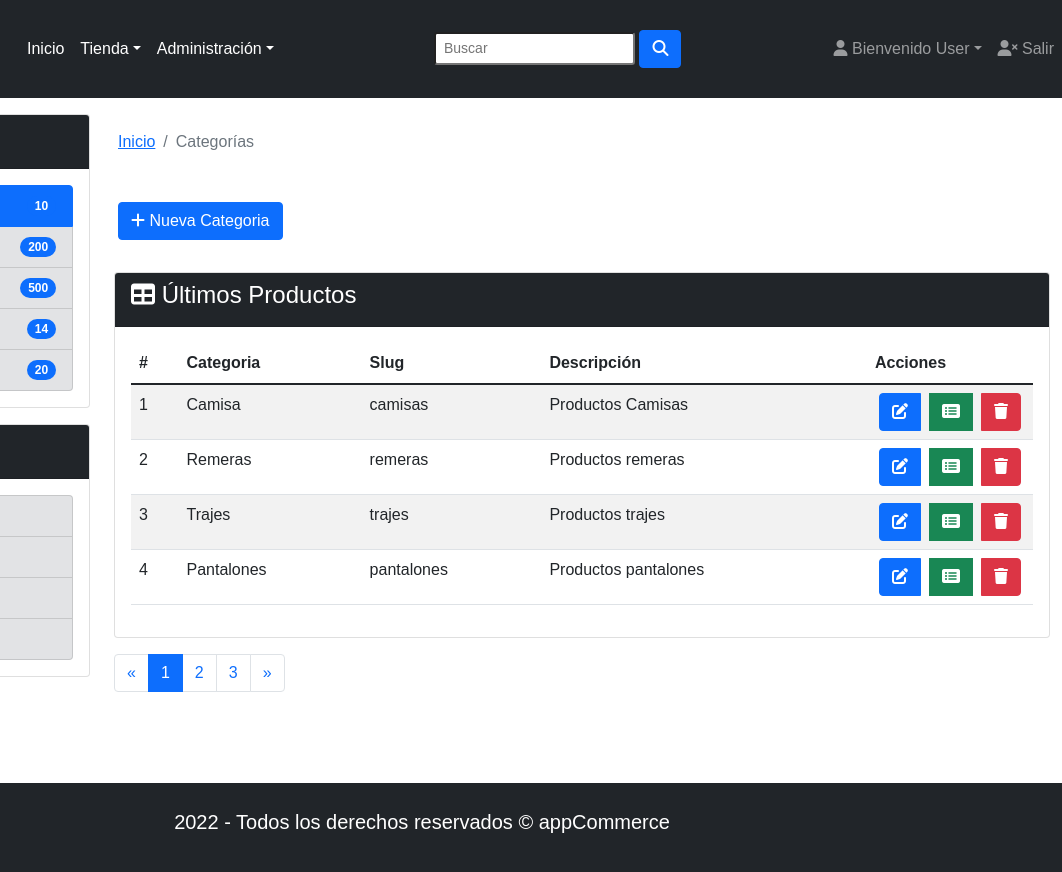
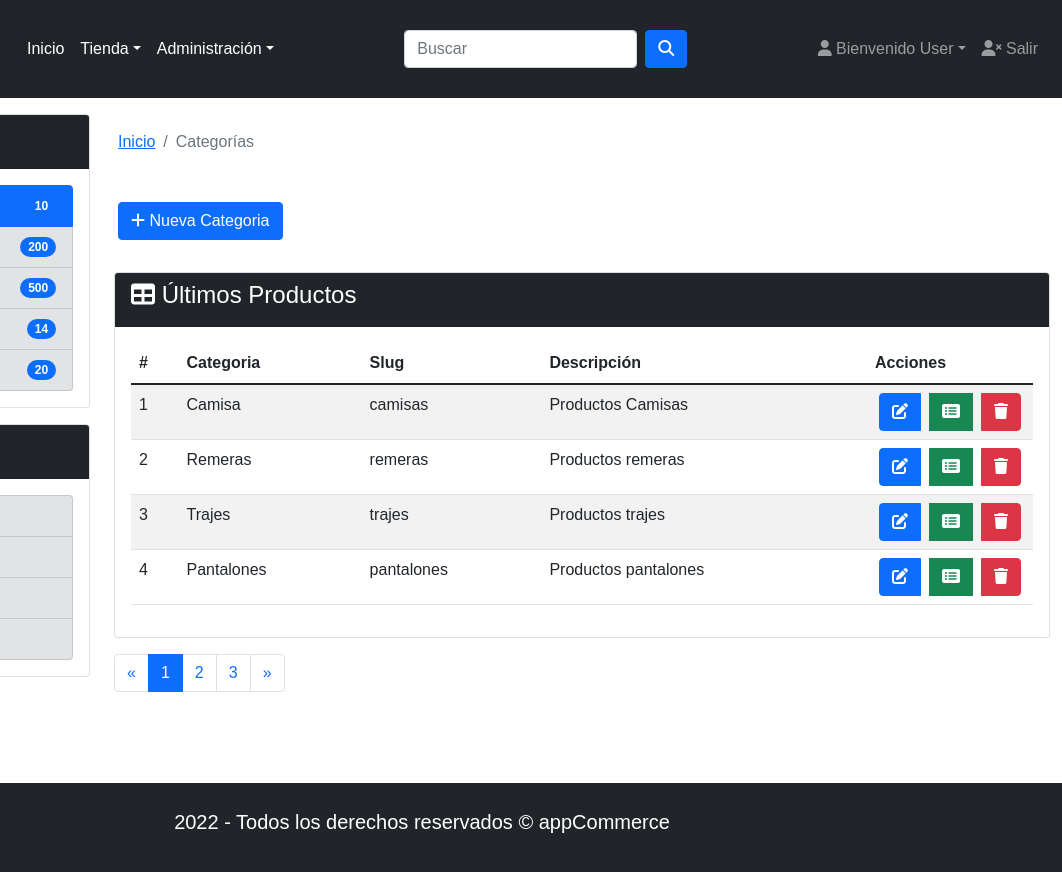
Before and after one commit to jt-96/adminApp-Mockup, a plain HTML site: page categorias.html in a window 1280 px wide. Shown: the full height of the page, 218-1280 px from the left. Drawn offline with nearby package versions, Linux system fonts and the light colour scheme.

Commit message:
changed searchbar and button position

```diff
--- a/categorias.html
+++ b/categorias.html
@@ -68,12 +68,12 @@
                 </li>
             </ul>
 
-            <form class="px-5 m-auto">
-                <input type="search" class="form-control-sm" placeholder="Buscar" aria-label="Search">
+            <form class="d-flex m-auto">
+                <input type="search" class="form-control mx-2" placeholder="Buscar" aria-label="Search">
                 <button class="btn btn-primary"><i class="fas fa-search"></i></button>
             </form>
 
-            <ul class="navbar-nav">
+            <ul class="navbar-nav mx-3">
                 <li class="nav-item dropdown">
                     <a href="#" class="nav-link dropdown-toggle" data-bs-toggle="dropdown"><i class="fas fa-user"></i>
                         Bienvenido User</a>
```
Also changed, not shown: panel.html (+3 -3 lines).
